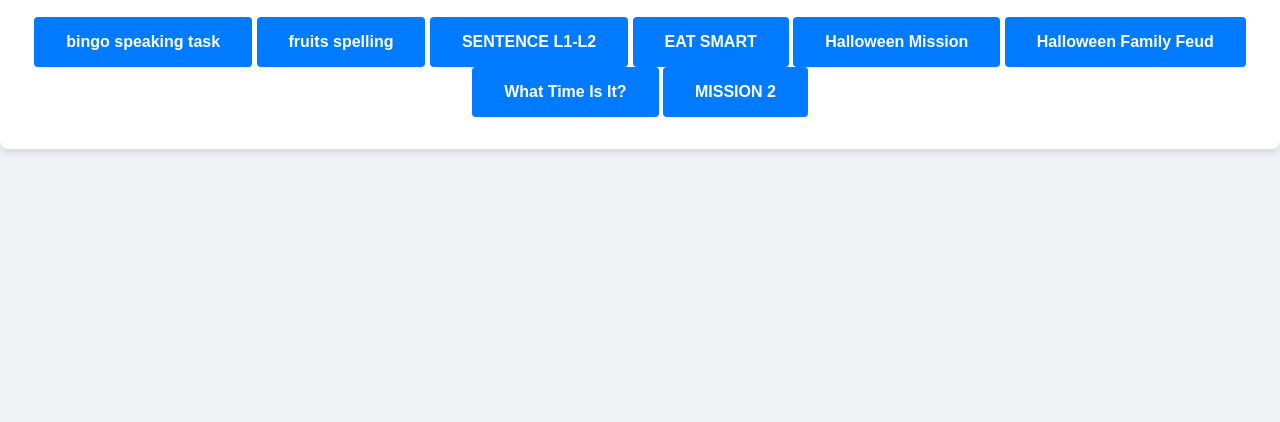
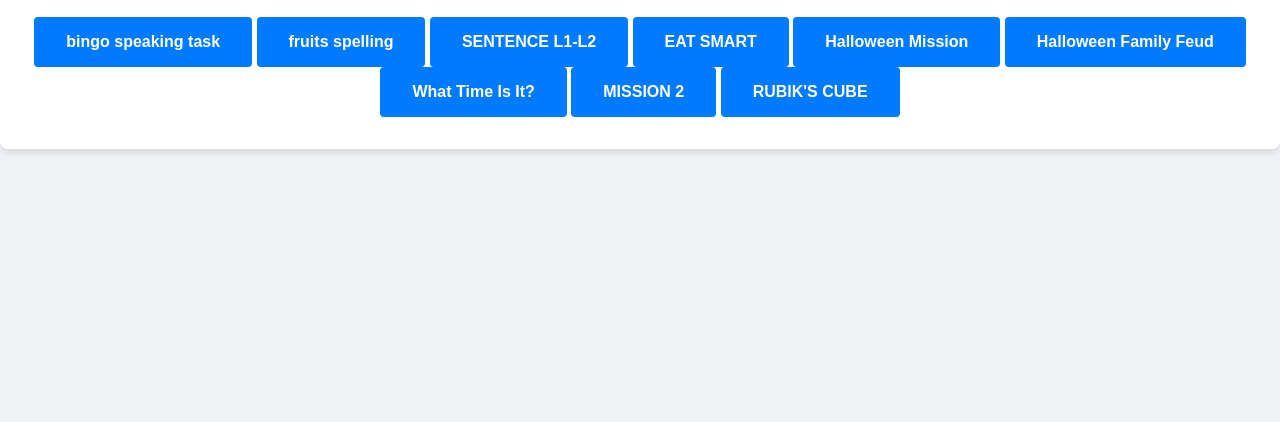
Before and after one commit to cristinejoyperia-collab/english56, a plain HTML site: page index.html in a window 1280 px wide. Shown: the part 378-800 px from the top of the page. Drawn offline with Linux system fonts and the light colour scheme.

Commit message:
Update index.html

```diff
--- a/index.html
+++ b/index.html
@@ -51,6 +51,7 @@
    <a href="halloweenfeud.html">Halloween Family Feud</a>
    <a href="time.html">What Time Is It?</a>
    <a href="mission2.html">MISSION 2</a>
+  <a href="phonicsrubiks.html">RUBIK'S CUBE</a>
  </div>
 </body>
 </html>
```
